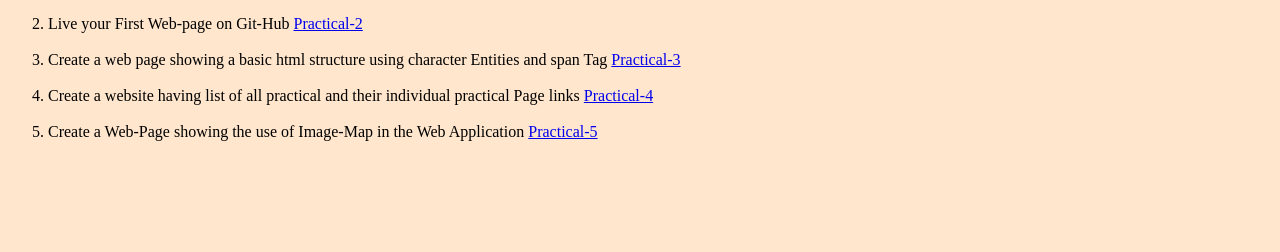
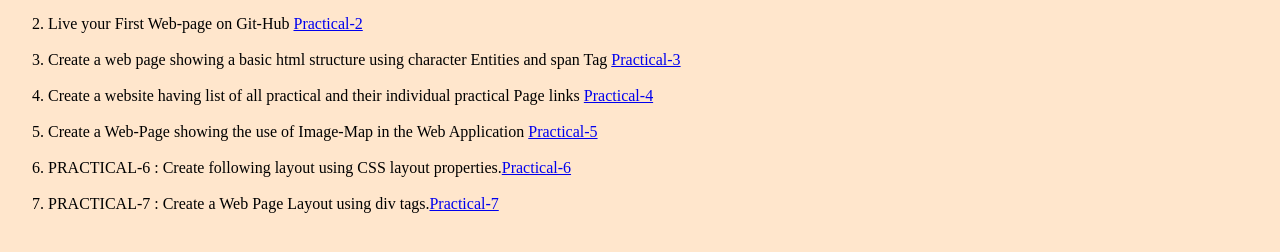
Before and after one commit to jyoti-varshney7/fullstack1-2020, a plain HTML site: page pages/index1.html in a window 1280 px wide. Shown: the part 282-534 px from the top of the page. Drawn offline with Linux system fonts and the light colour scheme.

Commit message:
Update index1.html

```diff
--- a/pages/index1.html
+++ b/pages/index1.html
@@ -24,6 +24,8 @@
 		<li>Create a website having list of all practical and their individual practical Page links <a
 				href="practical-4.html">Practical-4</a></li><br>
 		<li>Create a Web-Page showing the use of Image-Map in the Web Application <a href="practical-5.html">Practical-5</a></li><br>
+		<li>PRACTICAL-6 : Create following layout using CSS layout properties.<a href="pages/practical-6.html">Practical-6</a></li><br>
+		<li>PRACTICAL-7 : Create a Web Page Layout using div tags.<a href="pages/practical-7.html">Practical-7</a></li><br>
 	</ol>
 </body>
 
```
